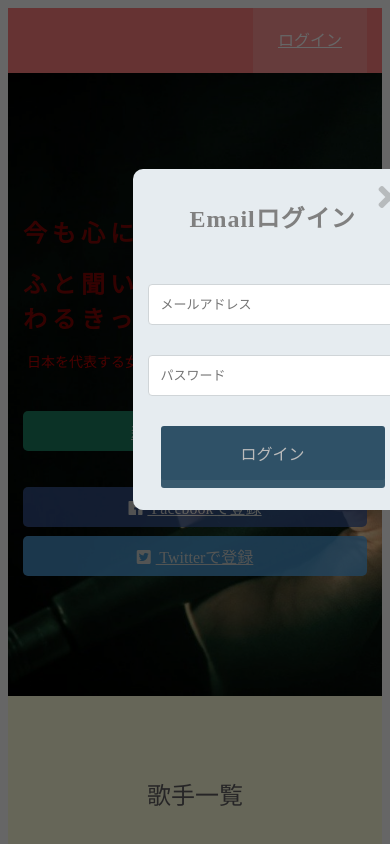
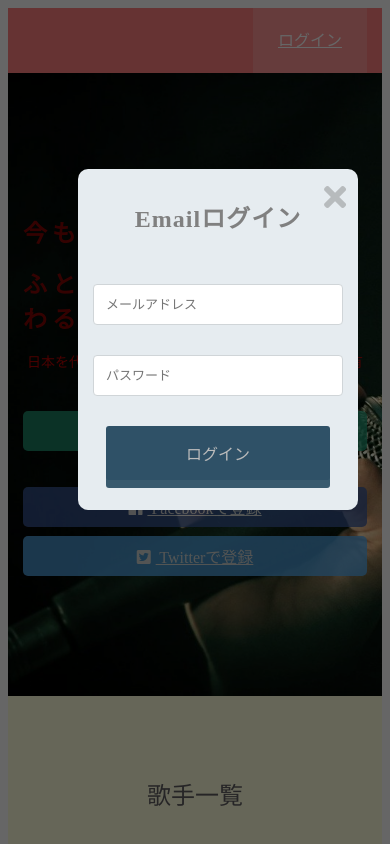
Before and after one commit to sweetmilkitty/omoidenokashi, a plain HTML site: page index.html in a window 390 px wide. Both pictures are taken after a click on the link "ログイン". Shown: the top 844 px of the page. Drawn offline with nearby package versions, Linux system fonts and the light colour scheme.

Commit message:
Update responsive.css

```diff
--- a/responsive.css
+++ b/responsive.css
@@ -35,7 +35,7 @@
 .modal{
     position:absolute;
     top:20%;
-    left:34%;
+    left:20%;
     background-color:#e6ecf0;
     padding:10px 0 20px;
     border-radius:10px;
```
